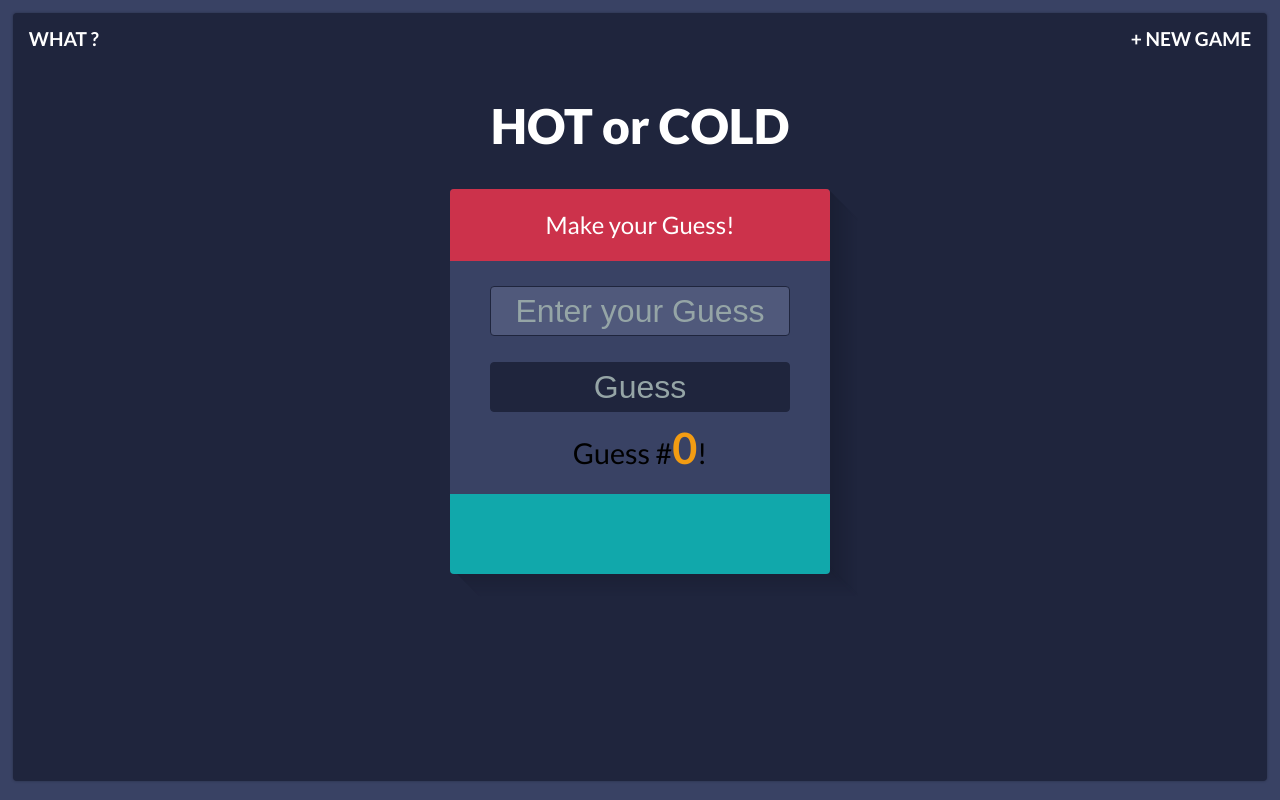
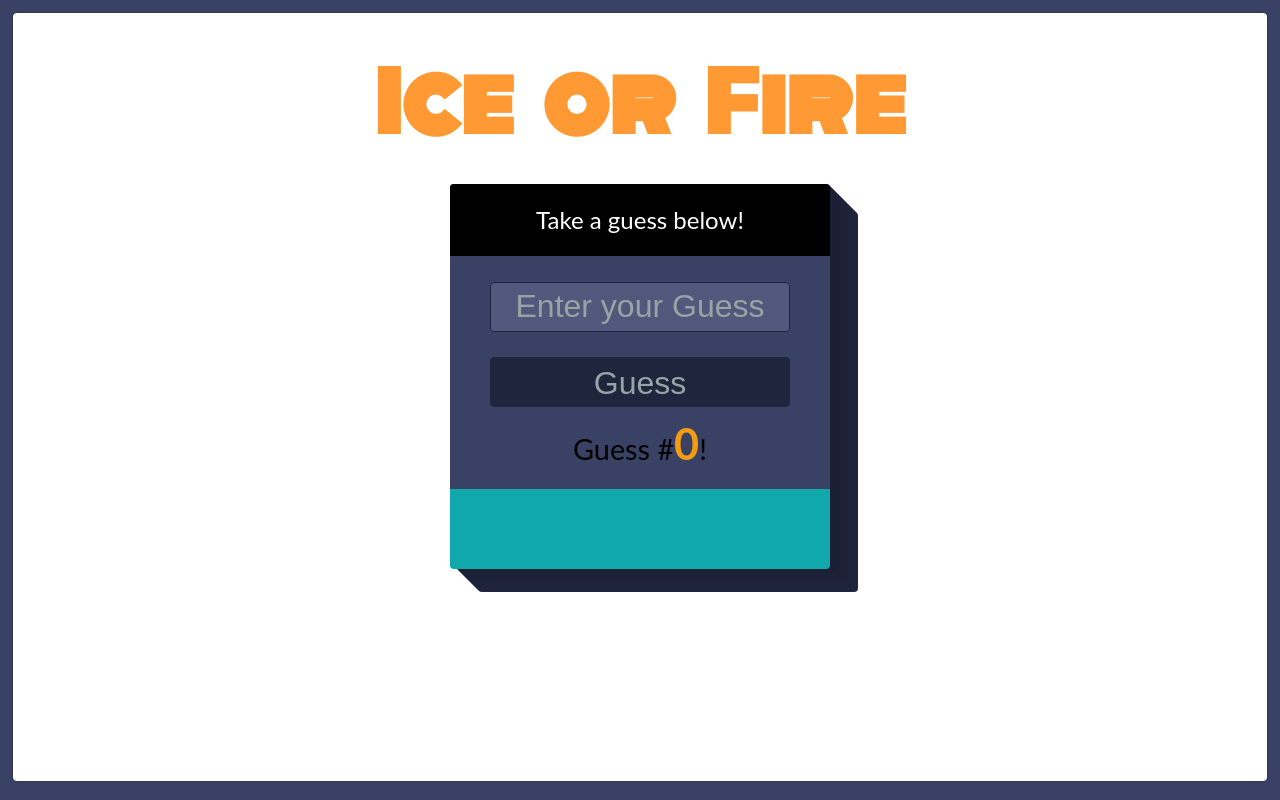
Before and after one commit to estroid/hotOrColdApp, a plain HTML site: page index.html in a window 1280 px wide. Drawn offline with nearby package versions, Linux system fonts and the light colour scheme.

Commit message:
add jquery for resetting form

```diff
--- a/index.html
+++ b/index.html
@@ -6,7 +6,8 @@
 		<meta charset="utf-8"/>
 		<!-- Stylesheets -->
 		<link rel="stylesheet" href="styles/reset.css">
-		<link href='https://fonts.googleapis.com/css?family=Lato:400,700,900,900italic' rel='stylesheet' type='text/css'>
+		<link href='https://fonts.googleapis.com/css?family=Monoton' rel='stylesheet' type='text/css'>
+		<!-- <link href='https://fonts.googleapis.com/css?family=Lato:400,700,900,900italic' rel='stylesheet' type='text/css'> -->
 		<link rel="stylesheet" href="styles/style.css"/>
 	</head>
 	<body>
@@ -39,13 +40,13 @@
 			</div>
 
 			<!-- logo text -->
-			<h1>HOT or COLD</h1>
+			<h1>Ice or Fire</h1>
 
 		</header>
 
 		<section class="game"> <!-- Guessing Section -->
 
-			<h2 id="feedback">Make your Guess!</h2>
+			<h2 id="feedback">Take a guess below!</h2>
 
 			<form class="guess-form">
 				<input type="text" name="userGuess" id="userGuess" class="text" maxlength="3" autocomplete="off" placeholder="Enter your Guess" required/>
--- a/js/app.js
+++ b/js/app.js
@@ -15,6 +15,7 @@ $(document).ready(function(){ // HTML code is completely loaded before running t
     var num = Math.round(secretNum); // Declare variable num of secretNum rounded off to nearest integer
     console.log(num);
 
+
 // --- Display information modal box ---
     $('.what').click(function(){
         $(".overlay").fadeIn(1000);
@@ -30,9 +31,8 @@ $(document).ready(function(){ // HTML code is completely loaded before running t
         var guessedNum = $('#userGuess').val(); // Setting a variable called guessedNum which is the value of #userGuess
         $('#guessList').append('<li>'+ guessedNum +'</li>'); //guessedNum needs to be concatenated because we want the variable of guessedNum and not the string; also shows guessed numbers from #guessList
 
-// HOW TO GET FORM TO CLEAR/RESET EACH TIME?????
-        // $('#userGuess').trigger('reset');
-        console.log(guessedNum);
+// Reset the input form
+    $('.guess-form').trigger('reset');
 
 // --- If-else statement to figure out proximity between rounded off num and guessedNum ---
 
@@ -66,4 +66,11 @@ $(document).ready(function(){ // HTML code is completely loaded before running t
     })
 });
 
+// User can start a new game
+    // $(".reset").click(function() {
+    //     $(this).closest('form').find("input[type=text], textarea").val("");
+    //         console.log('I want a new game.');
+
+    // });
+
 // Add a guess iterator to show user the number of guesses they've made so far!!!!!!
--- a/styles/style.css
+++ b/styles/style.css
@@ -30,7 +30,7 @@ body {
 	height: 96%;
 	margin: 0.8em auto;
 	font-family: 'Lato', Calibri, Arial, sans-serif;
-	background-color: #1F253D;
+	background-color: #FFF;
 	text-align: center;
 	-webkit-border-radius: 4px;
 	-moz-border-radius: 4px;
@@ -80,9 +80,13 @@ nav a {
 
 h1 {
 	font-weight: 900;
-	font-size: 3em;
-	padding: 0.8em;
-	color: #fff;
+	font-size: 5em;
+	/*padding: 0.8em;*/
+	color: #FF9933;
+	font-family: 'Monoton', cursive;
+	word-spacing: 0.25em;
+	padding-bottom: 0.5em;
+
 
 }
 
@@ -208,9 +212,10 @@ h1 {
 
 }
 
+/* TAKE A GUESS */
 h2 {
 	margin: 0 auto;
-	background: #cc324b;
+	background: black;
 	padding: 1em 0.4em;
 	font-size: 1.5em;
 	font-weight: 400;
```
